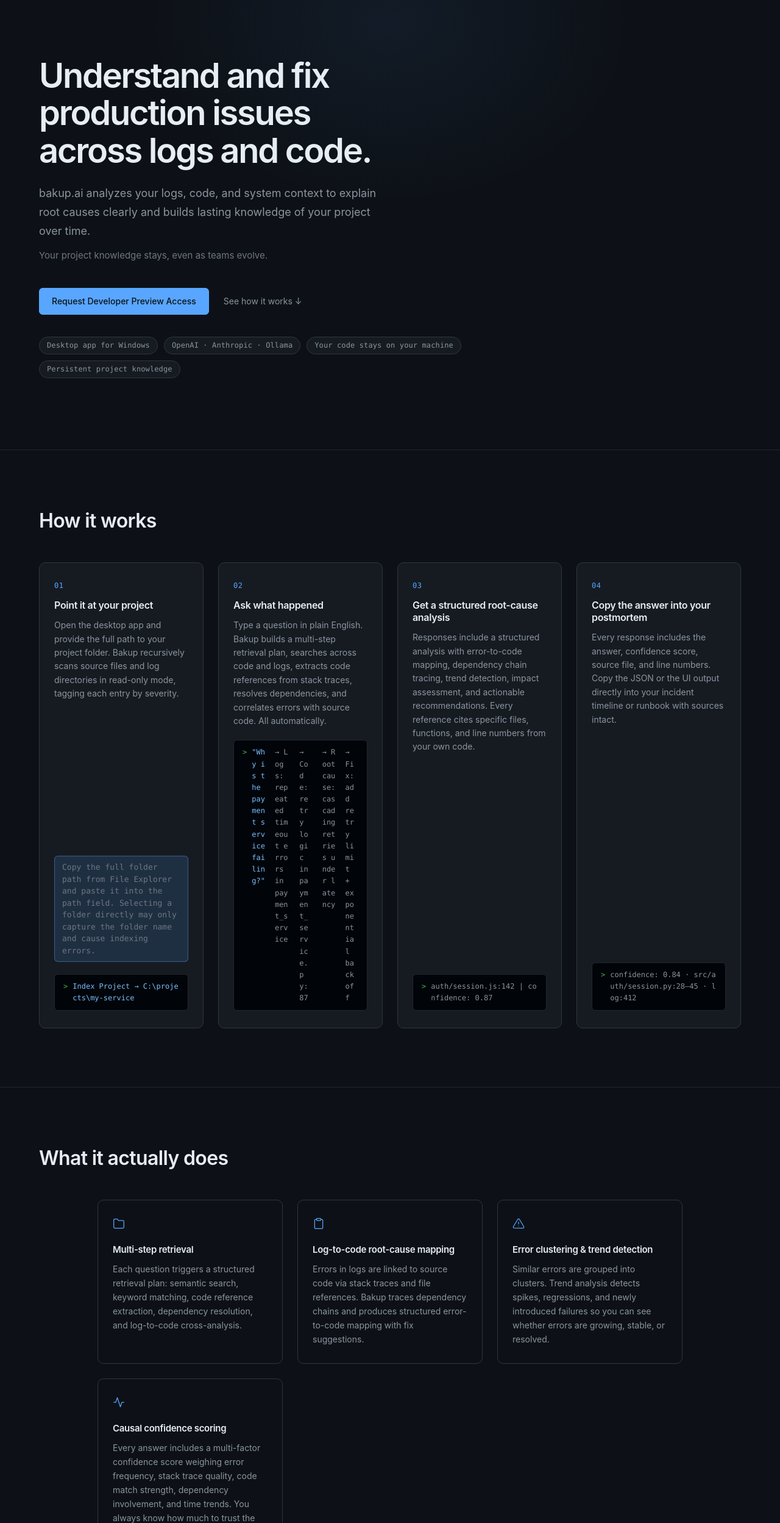
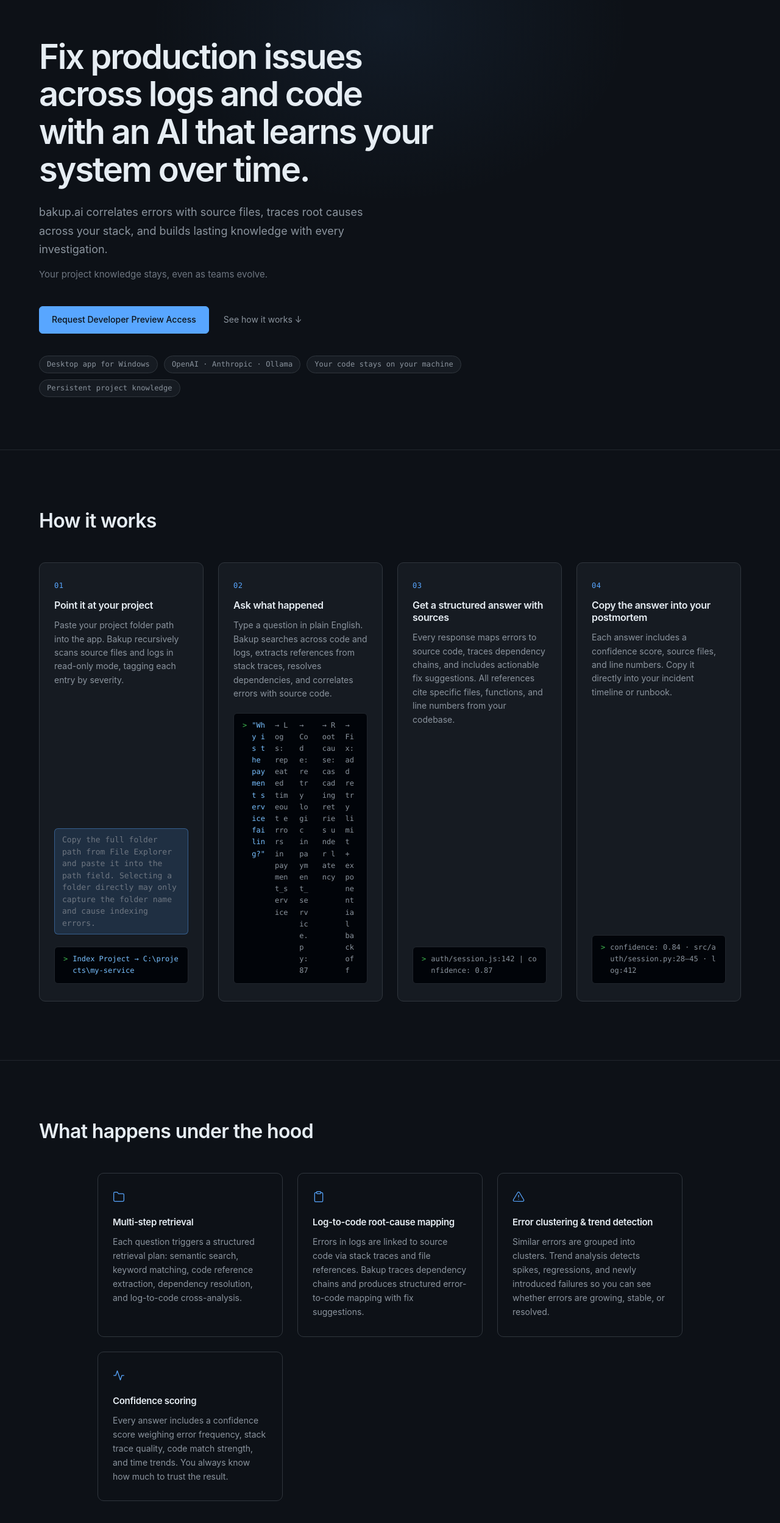
Before and after one commit to salilsankritya/bakup.ai, a plain HTML site: page index.html in a window 1280 px wide. Shown: the part 63-2560 px from the top of the page at 61% size. Drawn offline with Linux system fonts and the light colour scheme.

Commit message:
copy: tighten landing page for clarity and scannability
- Title: lowercase brand, matches product name style
- Steps: condensed body text, removed jargon ('multi-step retrieval plan')
- Step 03: 'Get a structured answer with sources' (was root-cause analysis)
- Step 04: tightened to two sentences
- Capabilities: 'What happens under the hood' (was 'What it actually does')
- Confidence scoring: dropped 'Causal' prefix
- Preview: cut verbose feature list, sharper 'What this is/is not'
- Quickstart: shorter descriptions, less repetition
- Changelog: removed 'Agentic' and 'Causal' for consistency
- Footer: 'Root-cause analysis that learns your system.'

```diff
--- a/index.html
+++ b/index.html
@@ -3,7 +3,7 @@
 <head>
   <meta charset="UTF-8" />
   <meta name="viewport" content="width=device-width, initial-scale=1.0" />
-  <title>Bakup.ai | Root-Cause Analysis for Logs & Code</title>
+  <title>bakup.ai | Root-cause analysis across logs and code</title>
   <meta name="description" content="bakup.ai is a desktop application that analyzes your logs and code to identify root causes, correlate errors with source files, and build persistent project knowledge. Supports OpenAI, Anthropic, and local models via Ollama." />
   <link rel="stylesheet" href="fonts.css" />
   <link rel="stylesheet" href="styles.css" />
@@ -28,12 +28,12 @@
     <div class="container hero__inner">
       <div class="hero__content animate-fade-in">
         <h1 class="hero__headline">
-          Understand and fix production issues<br />
-          across logs and code.
+          Fix production issues across logs and code<br />
+          with an AI that learns your system over time.
         </h1>
         <p class="hero__sub">
-          bakup.ai analyzes your logs, code, and system context to explain
-          root causes clearly and builds lasting knowledge of your project over time.
+          bakup.ai correlates errors with source files, traces root causes
+          across your stack, and builds lasting knowledge with every investigation.
         </p>
         <p class="hero__sub hero__sub--secondary">
           Your project knowledge stays, even as teams evolve.
@@ -61,9 +61,9 @@
           <span class="step__num">01</span>
           <h3 class="step__title">Point it at your project</h3>
           <p class="step__body">
-            Open the desktop app and provide the full path to your project folder.
-            Bakup recursively scans source files and log directories in read-only
-            mode, tagging each entry by severity.
+            Paste your project folder path into the app. Bakup recursively
+            scans source files and logs in read-only mode, tagging each
+            entry by severity.
           </p>
           <p class="step__hint">
             Copy the full folder path from File Explorer and paste it into the
@@ -80,10 +80,9 @@
           <span class="step__num">02</span>
           <h3 class="step__title">Ask what happened</h3>
           <p class="step__body">
-            Type a question in plain English. Bakup builds a multi-step retrieval
-            plan, searches across code and logs, extracts code references from
-            stack traces, resolves dependencies, and correlates errors with source
-            code. All automatically.
+            Type a question in plain English. Bakup searches across code and
+            logs, extracts references from stack traces, resolves dependencies,
+            and correlates errors with source code.
           </p>
           <div class="terminal" aria-label="UI example">
             <span class="terminal__prompt">&gt;</span>
@@ -101,12 +100,11 @@
 
         <div class="step">
           <span class="step__num">03</span>
-          <h3 class="step__title">Get a structured root-cause analysis</h3>
+          <h3 class="step__title">Get a structured answer with sources</h3>
           <p class="step__body">
-            Responses include a structured analysis with error-to-code mapping,
-            dependency chain tracing, trend detection, impact assessment,
-            and actionable recommendations. Every reference cites specific files,
-            functions, and line numbers from your own code.
+            Every response maps errors to source code, traces dependency chains,
+            and includes actionable fix suggestions. All references cite specific
+            files, functions, and line numbers from your codebase.
           </p>
           <div class="terminal" aria-label="Terminal example">
             <span class="terminal__prompt">&gt;</span>
@@ -118,9 +116,8 @@
           <span class="step__num">04</span>
           <h3 class="step__title">Copy the answer into your postmortem</h3>
           <p class="step__body">
-            Every response includes the answer, confidence score, source file,
-            and line numbers. Copy the JSON or the UI output directly into your
-            incident timeline or runbook with sources intact.
+            Each answer includes a confidence score, source files, and line
+            numbers. Copy it directly into your incident timeline or runbook.
           </p>
           <div class="terminal" aria-label="Terminal example">
             <span class="terminal__prompt">&gt;</span>
@@ -133,7 +130,7 @@
   <!-- ─── CAPABILITIES ─────────────────────────────────────────────────────── -->
   <section class="section" id="capabilities">
     <div class="container">
-      <h2 class="section__title">What it actually does</h2>
+      <h2 class="section__title">What happens under the hood</h2>
       <div class="trust__pillars">
         <div class="pillar">
           <div class="pillar__icon" aria-hidden="true">
@@ -160,8 +157,8 @@
           <div class="pillar__icon" aria-hidden="true">
             <svg width="20" height="20" viewBox="0 0 24 24" fill="none" stroke="currentColor" stroke-width="1.5" stroke-linecap="round" stroke-linejoin="round"><polyline points="22 12 18 12 15 21 9 3 6 12 2 12"/></svg>
           </div>
-          <h3 class="pillar__title">Causal confidence scoring</h3>
-          <p class="pillar__body">Every answer includes a multi-factor confidence score weighing error frequency, stack trace quality, code match strength, dependency involvement, and time trends. You always know how much to trust the result.</p>
+          <h3 class="pillar__title">Confidence scoring</h3>
+          <p class="pillar__body">Every answer includes a confidence score weighing error frequency, stack trace quality, code match strength, and time trends. You always know how much to trust the result.</p>
         </div>
       </div>
     </div>
@@ -230,16 +227,15 @@
             engineers for early testing and feedback.
           </p>
           <p class="preview__body">
-            It works. Multi-step retrieval, log-to-code cross-analysis,
-            root-cause reasoning, error clustering, trend detection,
-            confidence scoring, and code quality review are all operational.
-            The installation is minimal and the interface is sparse.
-            This is intentional: we are testing the reasoning engine, not the wrapper.
+            It works. Retrieval, log-to-code analysis, root-cause reasoning,
+            error clustering, trend detection, and confidence scoring are all
+            operational. The interface is intentionally sparse: we are testing
+            the engine, not the wrapper.
           </p>
           <ul class="preview__list">
-            <li><strong>What this is:</strong> A working local binary. A real answer to the question: does this actually help during an incident?</li>
-            <li><strong>What this is not:</strong> A finished product. A stable API. A supported release. Documentation is partial. Edge cases exist.</li>
-            <li><strong>What we're asking for:</strong> Run it against a real project. Ask it a question you already know the answer to. Tell us where it was wrong.</li>
+            <li><strong>What this is:</strong> A working local binary. A real test of whether AI-powered root-cause analysis actually helps during an incident.</li>
+            <li><strong>What this is not:</strong> A finished product. Documentation is partial. Edge cases exist.</li>
+            <li><strong>What we need from you:</strong> Run it against a real project. Ask it something you already know the answer to. Tell us where it was wrong.</li>
           </ul>
         </div>
 
@@ -309,7 +305,7 @@
         <li class="qs__step">
           <div class="qs__num">1</div>
           <div class="qs__body">
-            <p class="qs__desc">Download and run the installer. It sets up the application, creates a desktop shortcut, and configures all required directories.</p>
+            <p class="qs__desc">Download and run the installer. It handles shortcuts, directories, and configuration automatically.</p>
             <div class="code-block">
               <div class="code-block__bar">
                 <span class="code-block__dot"></span>
@@ -325,7 +321,7 @@
         <li class="qs__step">
           <div class="qs__num">2</div>
           <div class="qs__body">
-            <p class="qs__desc">Launch bakup.ai from the Start menu or desktop shortcut. The desktop app opens with a splash screen while the backend starts automatically.</p>
+            <p class="qs__desc">Launch from the Start menu or desktop shortcut. The backend starts automatically.</p>
             <div class="code-block">
               <div class="code-block__bar">
                 <span class="code-block__dot"></span>
@@ -341,7 +337,7 @@
         <li class="qs__step">
           <div class="qs__num">3</div>
           <div class="qs__body">
-            <p class="qs__desc">Use the app UI to point Bakup at your project. Copy the full folder path from File Explorer and paste it into the path field. Selecting a folder may only capture the name and cause errors. Bakup scans recursively, indexes code and log files, and tags entries by severity.</p>
+            <p class="qs__desc">Paste your project folder path into the app. Bakup scans recursively, indexes code and log files, and tags entries by severity.</p>
             <div class="code-block">
               <div class="code-block__bar">
                 <span class="code-block__dot"></span>
@@ -400,12 +396,12 @@
       <div class="changelog__entry">
         <h3 class="changelog__version">v0.2.0 <span class="changelog__date">March 2026 · Reasoning Engine</span></h3>
         <ul class="changelog__list">
-          <li>Agentic multi-step retrieval: classifies question type and generates a retrieval plan per query.</li>
+          <li>Multi-step retrieval: classifies question type and generates a retrieval plan per query.</li>
           <li>Unified evidence routing: all question types receive the full evidence context (logs, code, deps, architecture, cross-analysis).</li>
           <li>Log-to-code root-cause analysis: auto-correlates stack traces with source code and traces dependency chains.</li>
           <li>Error pattern clustering: groups similar errors by type, message, stack trace, and source location.</li>
           <li>Time-based trend detection: detects error spikes, regressions, and newly introduced failures.</li>
-          <li>Causal confidence scoring: 5-factor weighted score: frequency, stack trace, code match, deps, trend.</li>
+          <li>Confidence scoring: 5-factor weighted score covering frequency, stack trace, code match, dependencies, and trend.</li>
           <li>Code review mode: broad analytical questions trigger a structured code quality analysis.</li>
           <li>Response quality gate: detects truncated LLM output and auto-retries with a larger token budget.</li>
           <li>Deep context window: 16K context, 2048 max output tokens, up to 12 log + 12 code chunks per query.</li>
@@ -453,7 +449,7 @@
         <a href="https://github.com/salilsankritya/bakup.ai" target="_blank" rel="noopener">GitHub</a>
         <a href="#privacy">Privacy</a>
       </nav>
-      <span class="footer__tagline">Root-cause analysis across logs & code. Desktop app.</span>
+      <span class="footer__tagline">Root-cause analysis that learns your system.</span>
     </div>
   </footer>
 
```
